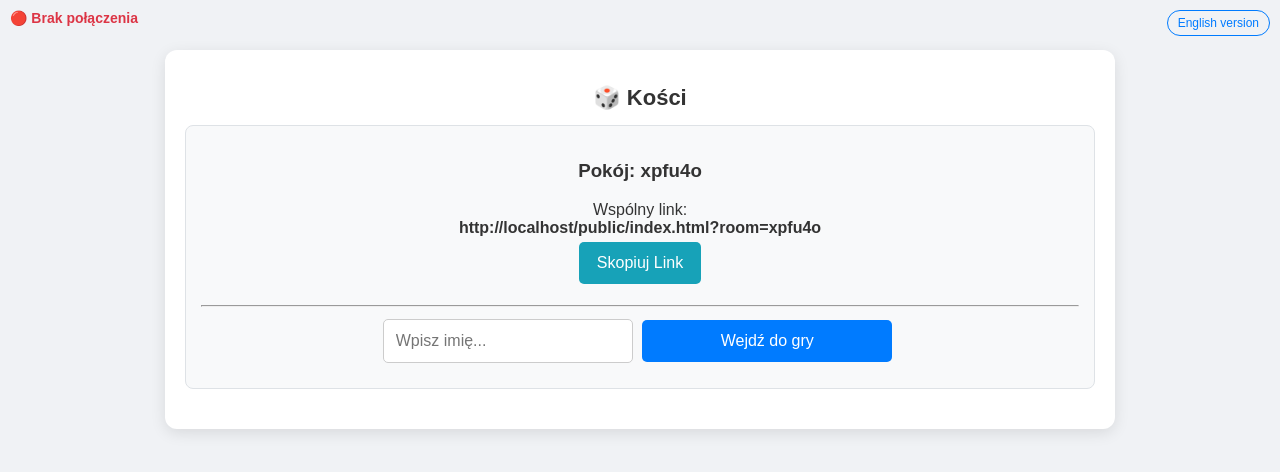
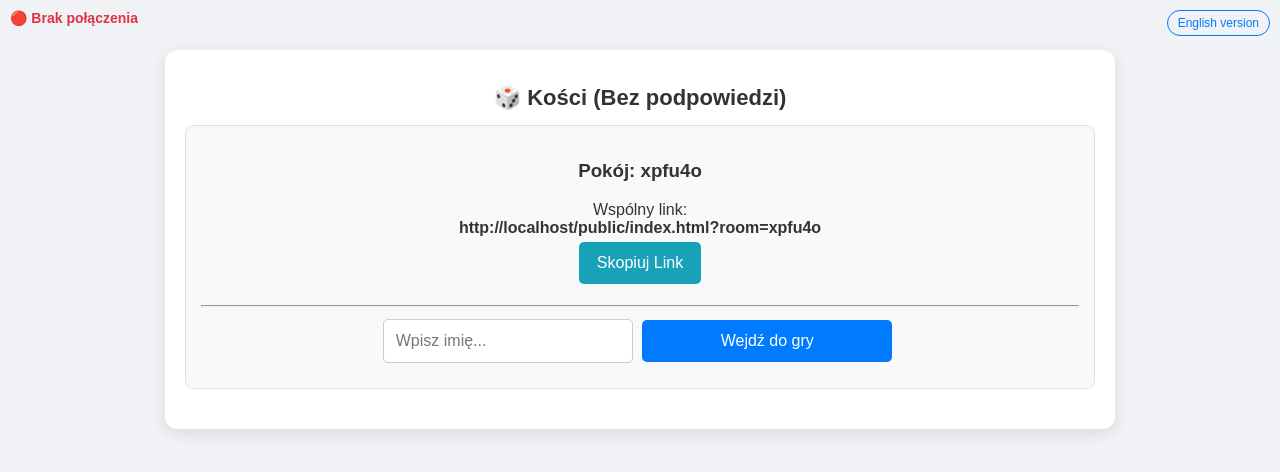
Before and after one commit to sebastianmakowski-dotcom/kosci, a website: page public/index.html in a window 1280 px wide. Drawn offline with nearby package versions, Linux system fonts and the light colour scheme; no server answers.

Commit message:
Update index.html

```diff
--- a/public/index.html
+++ b/public/index.html
@@ -3,7 +3,7 @@
 <head>
     <meta charset="UTF-8">
     <meta name="viewport" content="width=device-width, initial-scale=1.0">
-    <title>Kości</title>
+    <title>Kości Turniejowe - Ekipa</title>
     <style>
         * { box-sizing: border-box; }
         body { font-family: Arial, sans-serif; background: #f0f2f5; margin: 0; padding: 10px; color: #333; position: relative; }
@@ -62,7 +62,7 @@
 <button id="lang-btn" onclick="toggleLanguage()">English version</button>
 
 <div class="container">
-    <h1 id="txt-title" style="font-size: 22px;">🎲 Kości</h1>
+    <h1 id="txt-title" style="font-size: 22px;">🎲 Kości (Bez podpowiedzi)</h1>
 
     <div id="lobby-section" class="card">
         <h3 id="room-title">Pokój: Trwa generowanie...</h3>
@@ -90,6 +90,7 @@
                 <p><span id="txt-rolls-left">Pozostało rzutów:</span> <strong id="rolls-left">3</strong></p>
                 <div class="dice-container" id="dice-container"></div>
                 <button class="action-btn" id="roll-btn" onclick="socket.emit('roll')">Rzuć Kośćmi</button>
+                <p><small id="txt-info" style="display:block; margin-top:10px;">Z ręki (5 kości na raz) aktywuje mnożnik x2 dla Środka i Dołu tabeli!</small></p>
             </div>
             <div class="table-box">
                 <table id="score-table">
@@ -109,10 +110,9 @@
     let roomData = null;
     let isMyTurnGlobal = false;
 
-    // Słownik
     const dict = {
         pl: {
-            langBtn: "English version", title: "🎲 Kości", roomPrefix: "Pokój: ", share: "Wspólny link:", copy: "Skopiuj Link",
+            langBtn: "English version", title: "🎲 Kości (Bez podpowiedzi)", roomPrefix: "Pokój: ", share: "Wspólny link:", copy: "Skopiuj Link",
             namePlace: "Wpisz imię...", join: "Wejdź do gry", players: "Osoby w grze:", start: "Start!", rollsLeft: "Pozostało rzutów:",
             rollBtn: "Rzuć Kośćmi", info: "Z ręki (5 kości na raz) aktywuje mnożnik x2 dla Środka i Dołu tabeli!", turnYour: "Twoja tura!",
             turnGame: "Gra: ", tableCat: "Układ", write: "Wpisz", sum: "SUMA", alertCopy: "Skopiowano! Wyślij link znajomym.",
@@ -120,7 +120,7 @@
             cats: { 'Jedynki': 'Jedynki', 'Dwójki': 'Dwójki', 'Trójki': 'Trójki', 'Czwórki': 'Czwórki', 'Piątki': 'Piątki', 'Szóstki': 'Szóstki', 'Para': 'Para', 'Dwie Pary': 'Dwie Pary', 'Trójka': 'Trójka', 'Full': 'Full', 'Parzyste': 'Parzyste', 'Nieparzyste': 'Nieparzyste', 'Mały Strit': 'Mały Strit', 'Duży Strit': 'Duży Strit', 'Kareta': 'Kareta', 'Generał': 'Generał', 'Szansa': 'Szansa' }
         },
         en: {
-            langBtn: "Wersja polska", title: "🎲 Dice", roomPrefix: "Room: ", share: "Share link:", copy: "Copy Link",
+            langBtn: "Wersja polska", title: "🎲 Dice (No hints)", roomPrefix: "Room: ", share: "Share link:", copy: "Copy Link",
             namePlace: "Enter your name...", join: "Join game", players: "Players in game:", start: "Start!", rollsLeft: "Rolls left:",
             rollBtn: "Roll Dice", info: "Rolling all 5 dice at once activates a x2 multiplier for Middle and Bottom!", turnYour: "Your turn!",
             turnGame: "Playing: ", tableCat: "Category", write: "Enter", sum: "TOTAL", alertCopy: "Copied! Send the link to your friends.",
@@ -205,8 +205,11 @@
         document.getElementById('turn-info').textContent = isMyTurnGlobal ? t().turnYour : (t().turnGame + nameText);
     }
 
-    // Odpowiedź serwera - tutaj najczęściej padał błąd w starym kodzie
+    // Odpowiedź serwera
     socket.on('updateRoom', function(room) {
+        // FILTR: Łapiemy tylko dane przeznaczone dla naszego pokoju!
+        if (!room || room.id !== currentRoomId) return;
+
         roomData = room;
         isMyTurnGlobal = false;
 
@@ -216,7 +219,6 @@
             }
         }
 
-        // Renderowanie listy - usunięto nowoczesne funkcje strzałkowe
         let listHtml = '';
         for (let i = 0; i < room.players.length; i++) {
             listHtml += '<li>' + room.players[i].name + '</li>';
```
